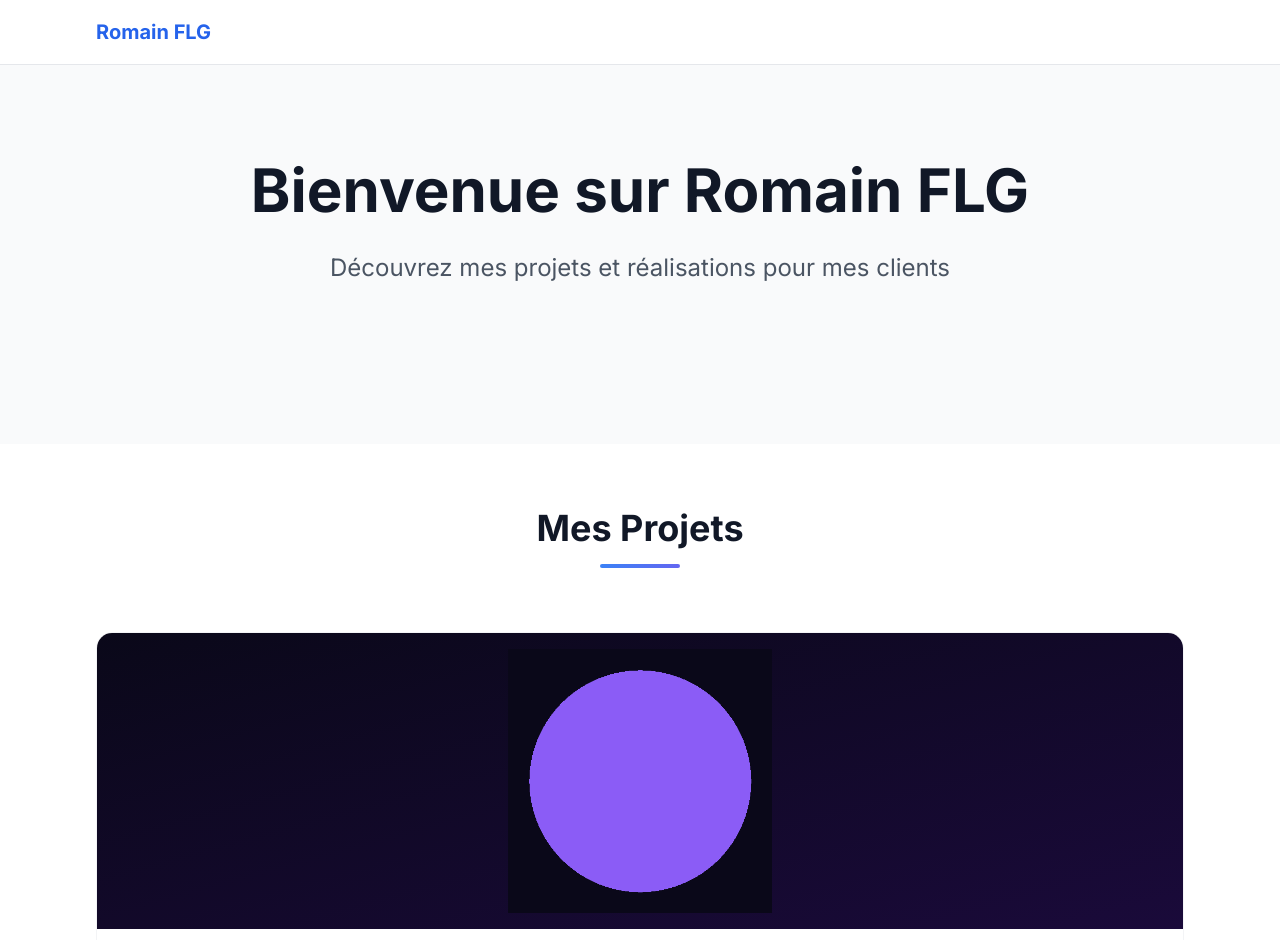
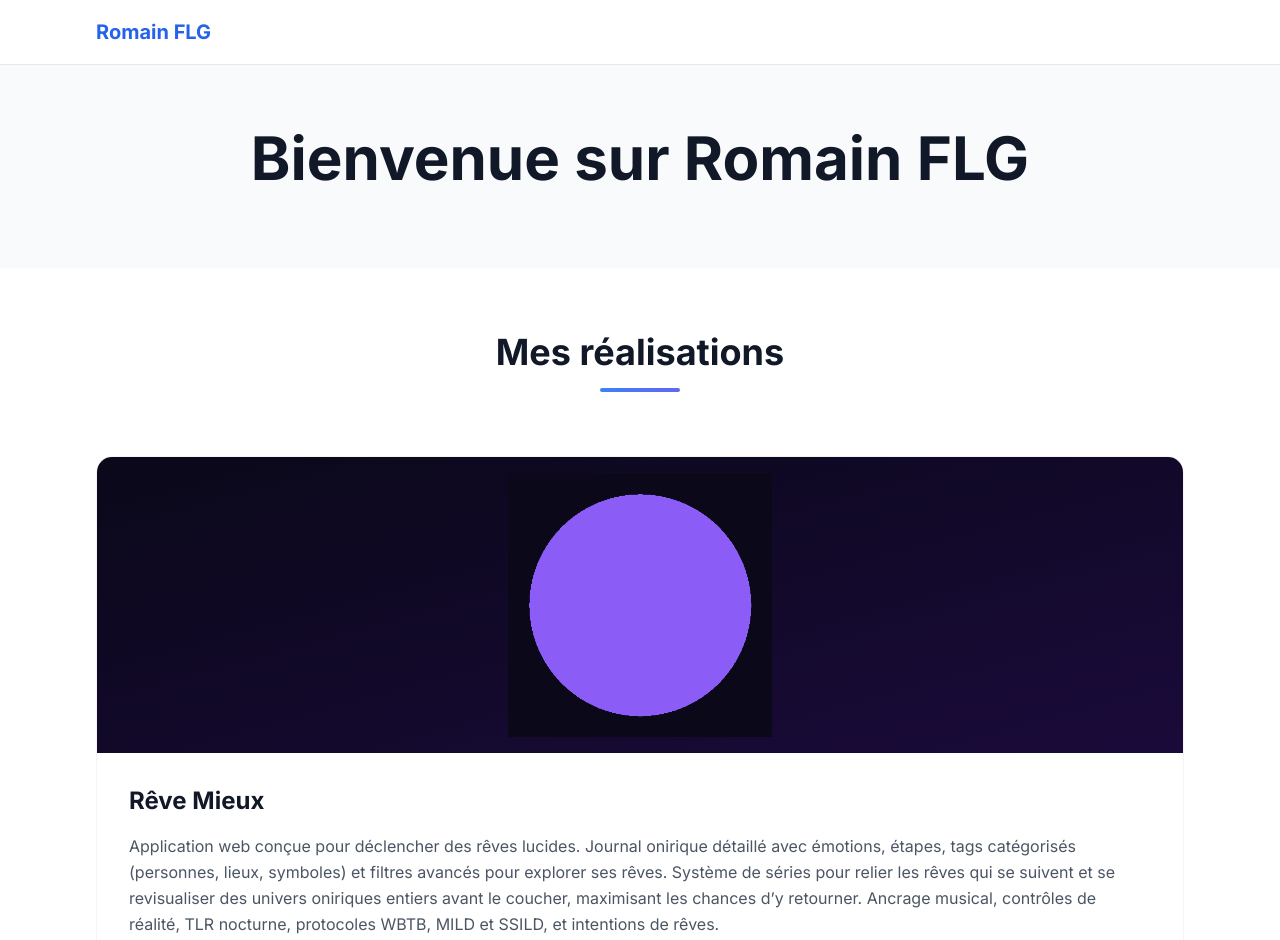
Before and after one commit to romainfalanga/Romain-FLG-Final, a website: page index.html in a window 1280 px wide. Shown: the top 940 px of the page. Drawn offline with nearby package versions, Linux system fonts and the light colour scheme.

Commit message:
fix: retire mention Stanford/Northwestern, supprime sous-titre héros, renomme section
- Description Rêve Mieux : retire « — le tout basé sur les recherches de Stanford et Northwestern »
- Héros : supprime la phrase « Découvrez mes projets et réalisations pour mes clients » et son animation typewriter
- Héros : réduit le padding vertical (py-12/lg:py-16) puisqu'il n'y a plus de sous-titre
- Section « Mes Projets » renommée en « Mes réalisations »

```diff
--- a/index.html
+++ b/index.html
@@ -116,15 +116,13 @@
     <!-- Main Content -->
     <main class="pt-16">
         <!-- Hero Section -->
-        <section class="py-16 lg:py-24">
+        <section class="py-12 lg:py-16">
             <div class="max-w-6xl mx-auto px-4 sm:px-6 lg:px-8">
                 <div class="text-center max-w-4xl mx-auto">
-                    <h1 class="text-4xl sm:text-5xl lg:text-6xl font-bold text-gray-900 mb-8 leading-tight">
+                    <h1 class="text-4xl sm:text-5xl lg:text-6xl font-bold text-gray-900 mb-4 leading-tight">
                         <span id="hero-title"></span>
                     </h1>
-                    <p class="text-xl sm:text-2xl text-gray-600 mb-12 max-w-3xl mx-auto leading-relaxed" style="min-height: 2em;">
-                        <span id="hero-subtitle"></span>
-                    </p>
+
                 </div>
             </div>
         </section>
@@ -134,7 +132,7 @@
             <div class="max-w-6xl mx-auto px-4 sm:px-6 lg:px-8">
                 <div class="text-center mb-16">
                     <h2 id="projets-title" class="section-title-animate text-3xl sm:text-4xl font-bold text-gray-900 mb-4">
-                        Mes Projets
+                        Mes réalisations
                     </h2>
                     <div class="section-title-animate w-20 h-1 bg-gradient-to-r from-blue-500 to-indigo-500 mx-auto rounded-full"></div>
                 </div>
@@ -149,7 +147,7 @@
                         <div class="p-8">
                             <h3 class="text-2xl font-bold text-gray-900 mb-4 group-hover:text-violet-700 transition-colors duration-300">Rêve Mieux</h3>
                             <p class="text-gray-600 mb-6 leading-relaxed group-hover:text-gray-700 transition-colors duration-300">
-                                Application web conçue pour déclencher des rêves lucides. Journal onirique détaillé avec émotions, étapes, tags catégorisés (personnes, lieux, symboles) et filtres avancés pour explorer ses rêves. Système de séries pour relier les rêves qui se suivent et se revisualiser des univers oniriques entiers avant le coucher, maximisant les chances d’y retourner. Ancrage musical, contrôles de réalité, TLR nocturne, protocoles WBTB, MILD et SSILD, et intentions de rêves — le tout basé sur les recherches de Stanford et Northwestern.
+                                Application web conçue pour déclencher des rêves lucides. Journal onirique détaillé avec émotions, étapes, tags catégorisés (personnes, lieux, symboles) et filtres avancés pour explorer ses rêves. Système de séries pour relier les rêves qui se suivent et se revisualiser des univers oniriques entiers avant le coucher, maximisant les chances d’y retourner. Ancrage musical, contrôles de réalité, TLR nocturne, protocoles WBTB, MILD et SSILD, et intentions de rêves.
                             </p>
                             <a href="https://revemieux.app/"
                                target="_blank"
@@ -364,14 +362,9 @@
         // Launch typewriter on page load
         window.addEventListener('DOMContentLoaded', () => {
             const heroTitle = document.getElementById('hero-title');
-            const heroSubtitle = document.getElementById('hero-subtitle');
 
             setTimeout(() => {
-                typeWriter(heroTitle, 'Bienvenue sur Romain FLG', 60, () => {
-                    setTimeout(() => {
-                        typeWriter(heroSubtitle, 'Découvrez mes projets et réalisations pour mes clients', 25);
-                    }, 300);
-                });
+                typeWriter(heroTitle, 'Bienvenue sur Romain FLG', 60);
             }, 400);
         });
 
```
Also changed, not shown: dist/index.html.
